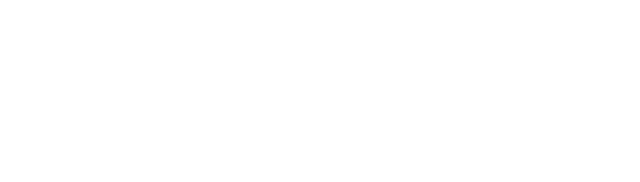
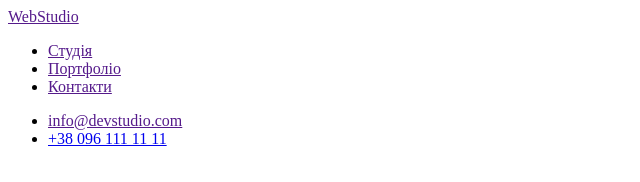
Before and after one commit to KaterynaZubr/goit-markup-hw-01, a plain HTML site: page index.html in a window 1280 px wide. Shown: the whole page, without its empty margins (0-640 px from the left). Drawn offline with Linux system fonts and the light colour scheme.

Commit message:
header completed

```diff
--- a/index.html
+++ b/index.html
@@ -1,12 +1,28 @@
 <!DOCTYPE html>
 <html lang="en">
-<head>
-    <meta charset="UTF-8">
-    <meta http-equiv="X-UA-Compatible" content="IE=edge">
-    <meta name="viewport" content="width=device-width, initial-scale=1.0">
-    <title>Document</title>
-</head>
-<body>
+  <head>
+    <meta charset="UTF-8" />
+    <meta http-equiv="X-UA-Compatible" content="IE=edge" />
+    <meta name="viewport" content="width=device-width, initial-scale=1.0" />
+    <title>Web Studio (Version 2.1)</title>
+  </head>
+  <body>
+    <!-- header -->
+    <header>
+      <nav>
+        <a href=""> WebStudio </a>
+        <ul>
+          <li><a href="">Студія</a></li>
+          <li><a href="">Портфоліо</a></li>
+          <li><a href="">Контакти</a></li>
+        </ul>
+      </nav>
+      <ul>
+        <li><a href="">info@devstudio.com</a></li>
+        <li><a href="tel:+38 096 111 11 11">+38 096 111 11 11</a></li>
+      </ul>
+    </header>
 
-</body>
+    <div></div>
+  </body>
 </html>
```
Also changed, not shown: images/photo1.png (added), images/photo2.png (added), images/photo3.png (added).
